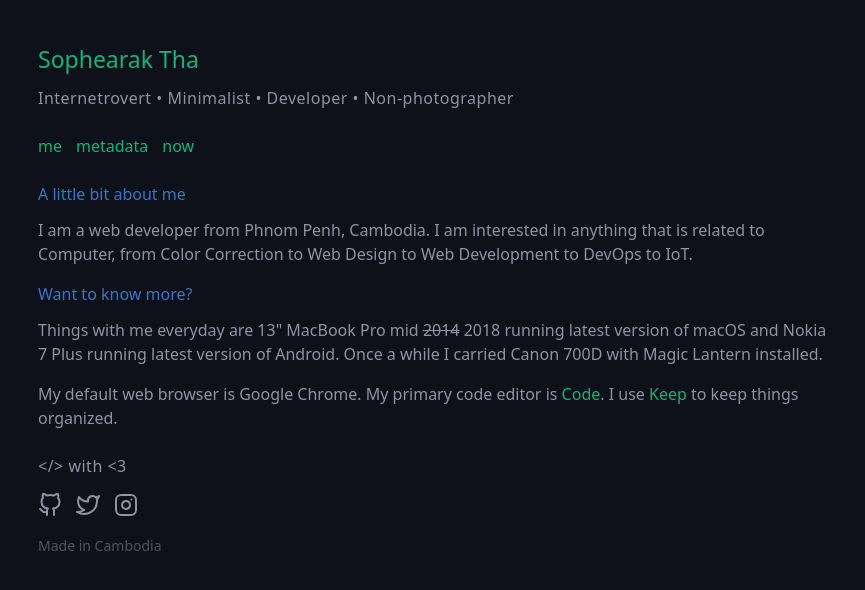
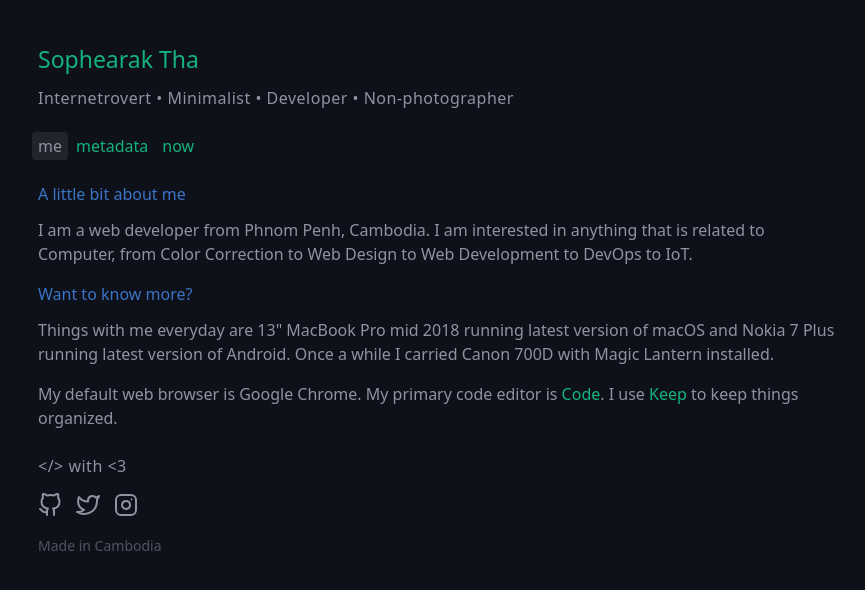
Before and after one commit to thasophearak/me.archive, a Next.js app: page / in a window 1280 px wide. Shown: the top 590 px of the page, without its empty margins (118-983 px from the left). Built offline with nearby package versions, Linux system fonts and the light colour scheme.

Commit message:
add active link

```diff
--- /dev/null
+++ b/components/active-link.js
@@ -0,0 +1,20 @@
+import { withRouter } from 'next/router'
+
+const ActiveLink = ({ children, router, href }) => {
+  const handleClick = e => {
+    e.preventDefault()
+    router.push(href)
+  }
+
+  return (
+    <a
+      href={href}
+      onClick={handleClick}
+      className={router.pathname === href ? 'active' : ''}
+    >
+      {children}
+    </a>
+  )
+}
+
+export default withRouter(ActiveLink)
--- a/components/meta.js
+++ b/components/meta.js
@@ -60,10 +60,16 @@ export default () => (
         margin-left: -6px;
         margin-right: -6px;
       }
+
+      nav a.active,
       a:active,
       a:hover {
         color: ${theme.foregroundColor};
         background: ${theme.lightBlack};
+      }
+
+      nav a:not(:last-child) {
+        margin-right: 8px;
       }
 
       p {
--- a/components/nav.js
+++ b/components/nav.js
@@ -1,28 +1,25 @@
-import Link from 'next/link'
+import ActiveLink from './active-link'
 
 import theme from '../utils/theme'
 
 export default () => (
   <div>
     <nav>
-      <Link prefetch href="/">
-        <a>me</a>
-      </Link>
-      <Link prefetch href="/metadata">
-        <a>metadata</a>
-      </Link>
-      <Link prefetch href="/now">
-        <a>now</a>
-      </Link>
+      <ActiveLink prefetch href="/">
+        me
+      </ActiveLink>
+      <ActiveLink prefetch href="/metadata">
+        metadata
+      </ActiveLink>
+      <ActiveLink prefetch href="/now">
+        now
+      </ActiveLink>
     </nav>
 
     <style jsx>{`
       nav {
         margin: 0 0 24px;
       }
-      a:not(:last-child) {
-        margin-right: 8px;
-      }
     `}</style>
   </div>
 )
--- a/pages/index.js
+++ b/pages/index.js
@@ -32,10 +32,9 @@ function Home() {
         </p>
         <h2>Want to know more?</h2>
         <p>
-          Things with me everyday are 13" MacBook Pro mid <del>2014</del> 2018
-          running latest version of macOS and Nokia 7 Plus running latest
-          version of Android. Once a while I carried Canon 700D with Magic
-          Lantern installed.
+          Things with me everyday are 13" MacBook Pro mid 2018 running latest
+          version of macOS and Nokia 7 Plus running latest version of Android.
+          Once a while I carried Canon 700D with Magic Lantern installed.
         </p>
         <p>
           My default web browser is Google Chrome. My primary code editor is{' '}
```
